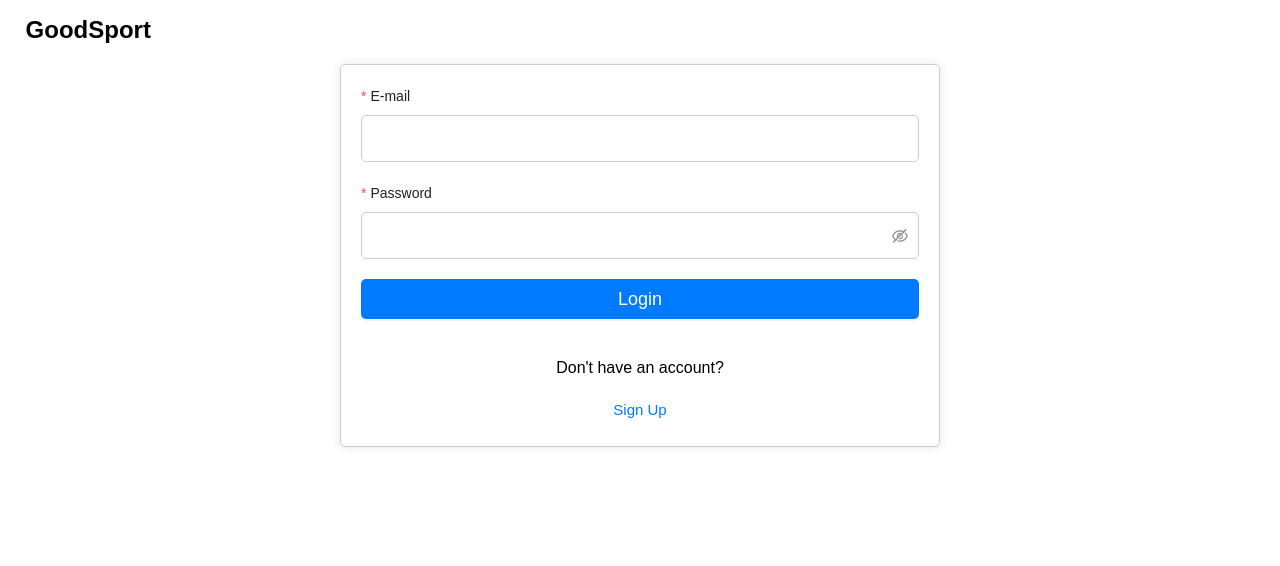
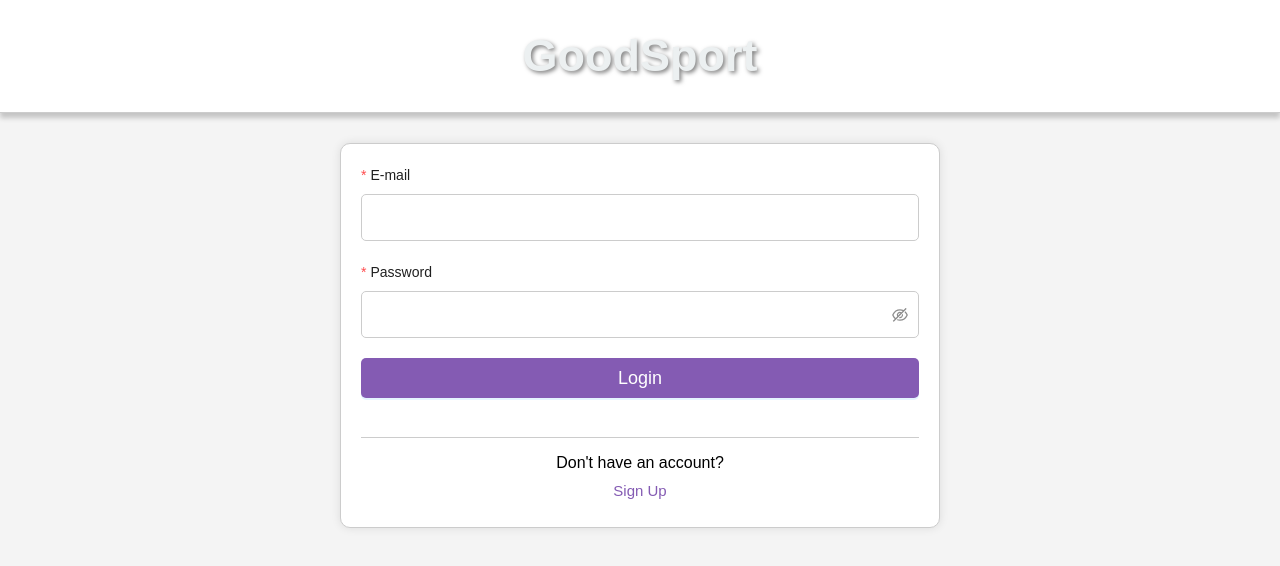
Before and after one commit to Kmlove/GoodSport-Phase-5-Project, a React app in the folder client/: page / in a window 1280 px wide. Built offline with nearby package versions, Linux system fonts and the light colour scheme; no server answers.

Commit message:
Almost finished styles for login and signup components

```diff
--- a/client/src/CSS/index.css
+++ b/client/src/CSS/index.css
@@ -4,14 +4,18 @@
 }
 
 body {
-  /* border: 1px solid black; */
-  width: 96%;
-  margin: 15px auto;
+  width: 100vw;
+  height: 100vh;
+  padding: 0;
+  margin: 0;
   height: fit-content;
+  background-color: #f4f4f4;
 }
 
 #pageContainer {
   border: 1px solid black;
+  margin: 0;
+
 }
 
 #mainPageContainer {
@@ -25,7 +29,22 @@ body {
   overflow-y: scroll;
 }
 
-h1 {
-  font-size: 24px;
-  margin-bottom: 20px;
+/* Header styles */
+#login-header {
+  background-color: #fff;
+  color: #ecf0f1; /* Text color */
+  padding: 20px;
+  text-align: center;
+  margin-bottom: 30px;
+  border-bottom: 1px solid #ccc;
+  width: 100vw;
+  box-shadow: 0px 5px 5px rgba(0, 0, 0, 0.2);
+
 }
+
+.app-title {
+  font-size: 45px;
+  font-weight: bold;
+  margin: 10px 0;
+  text-shadow: 2px 2px 4px rgba(0, 0, 0, 0.5);
+}
--- a/client/src/CSS/loginStyles.css
+++ b/client/src/CSS/loginStyles.css
@@ -1,12 +1,3 @@
-/* #login {
-    border: 1px solid black;
-}
-
-#login Form {
-    border: 1px solid red;
-    margin: 0 auto;
-} */
-
 #login {
     display: flex;
     flex-direction: column;
@@ -15,7 +6,7 @@
     max-width: 600px;
     padding: 20px;
     border: 1px solid #ccc;
-    border-radius: 5px;
+    border-radius: 10px;
     box-shadow: 0 0 10px rgba(0, 0, 0, 0.1);
     background-color: #fff;
   }
@@ -45,7 +36,7 @@
 .button {
     width: 100%;
     padding: 20px;
-    background-color: #007bff;
+    background-color: #845BB3;
     color: #fff;
     border: none;
     border-radius: 5px;
@@ -54,13 +45,26 @@
     display: flex;
     align-items: center;
     justify-content: center;
+    margin-bottom: 15px;
 }
 
 .button:hover {
-    background-color: #0056b3;
+    background-color: #D0BDf4 !important;
     text-decoration: none;
 }
 
+.change-login-signup {
+    display: flex;
+    flex-direction: column;
+    justify-content: center;
+    align-items: center;
+    border-top: 1px solid #ccc;
+    width: 100%;
+}
+
+.change-login-signup p {
+    margin-bottom: 2px;
+}
 
 .signup-button {
     text-decoration: none;
@@ -68,11 +72,11 @@
     font-size: 15px;
     background: none;
     border: none;
-    color: #007bff;
+    color: #845BB3;
     cursor: pointer;
 }
 
 .signup-button:hover {
-    background-color: rgb(235, 234, 234);
+    background-color: #D0BDf4;
     text-decoration: none;
 }
--- a/client/src/CSS/signupStyles.css
+++ b/client/src/CSS/signupStyles.css
@@ -16,13 +16,21 @@
     width: 100%;
 }
 
+#signup-coach p, #signup-player p{
+    text-align: center;
+}
+
 .alert {
     margin-bottom: 20px;
 }
 
 #isPlayer {
     display: flex;
+    justify-content: center;
     gap: 15px;
+    width: 100%;
+    padding-bottom: 10px;
+    border-bottom: 1px solid #ccc;
 }
 
 .form {
@@ -42,40 +50,21 @@
     font-size: 16px;
 }
 
-.button {
-    width: 100%;
-    padding: 20px;
-    background-color: #007bff;
-    color: #fff;
-    border: none;
-    border-radius: 5px;
-    font-size: 18px;
-    cursor: pointer;
-    display: flex;
-    align-items: center;
-    justify-content: center;
-}
-
-.button:hover {
-    background-color: #0056b3;
-    text-decoration: none;
-}
-
-.login-button {
+.login-button{
     text-decoration: none;
     padding: 8px 10px;
     font-size: 15px;
     background: none;
     border: none;
-    color: #007bff;
+    color: #845BB3;
     cursor: pointer;
 }
 
 .login-button:hover {
-    background-color: rgb(235, 234, 234);
+    background-color: #D0BDf4;
     text-decoration: none;
 }
 
-.have-account {
-    text-align: center;
+#switch {
+    background-color: #845BB3;
 }
--- a/client/src/components/App.js
+++ b/client/src/components/App.js
@@ -61,7 +61,10 @@ function App() {
         <MainContainer handleLoginorSignUp={handleLoginorSignUp} user={user} handleUpdateUser={handleUpdateUser}/> :
         (
           <>
-            <h1>GoodSport</h1>
+            <header id="login-header">
+              <h1 className="app-title">GoodSport</h1>
+            </header>
+
             <Routes>
               <Route
                 path="/"
--- a/client/src/components/Login.js
+++ b/client/src/components/Login.js
@@ -125,9 +125,10 @@ function Login({handleLoginorSignUp, handleSetUser, showServerErrorAlert, handle
         </Form.Item>
 
       </Form>
-
-      <p>Don't have an account?</p>
-      <button onClick={() => navigate('/signup')} className="signup-button">Sign Up</button>
+      <div className="change-login-signup">
+        <p>Don't have an account?</p>
+        <button onClick={() => navigate('/signup')} className="signup-button">Sign Up</button>
+      </div>
     </div>
   )
 }
--- a/client/src/components/Signup.js
+++ b/client/src/components/Signup.js
@@ -19,7 +19,7 @@ function Signup({handleLoginorSignUp, handleSetUser, showServerErrorAlert, handl
       <div id="isPlayer">
         <label htmlFor="isPlayer">{isPlayer? "Are you a Player?": "Are you a Coach?" }</label>
 
-        <Switch checked={isPlayer} checkedChildren="Create Player" unCheckedChildren="Create Coach" defaultChecked onChange={() => setIsPlayer(!isPlayer)}/>
+        <Switch id="switch" checked={isPlayer} checkedChildren="Create Player" unCheckedChildren="Create Coach" defaultChecked onChange={() => setIsPlayer(!isPlayer)} />
       </div>
 
       {isPlayer ?
--- a/client/src/components/SignupCoach.js
+++ b/client/src/components/SignupCoach.js
@@ -218,7 +218,7 @@ function SignupCoach({handleSetUser, handleLoginorSignUp, clubs, showServerError
 
       </Form>
 
-      <div className="have-account">
+      <div className="change-login-signup">
         <p>Alredy Have An Account?</p>
         <button onClick={() => navigate('/')} className="login-button">Login</button>
       </div>
--- a/client/src/components/SignupPlayer.js
+++ b/client/src/components/SignupPlayer.js
@@ -330,7 +330,7 @@ function SignupPlayer({clubs, handleLoginorSignUp, handleSetUser, showServerErro
 
       </Form>
 
-      <div className='have-account'>
+      <div className='change-login-signup'>
         <p>Alredy Have An Account?</p>
         <button onClick={() => navigate('/')} className='login-button'>Login</button>
       </div>
```
